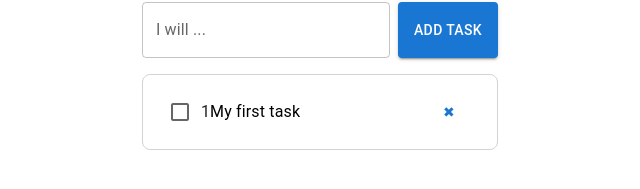
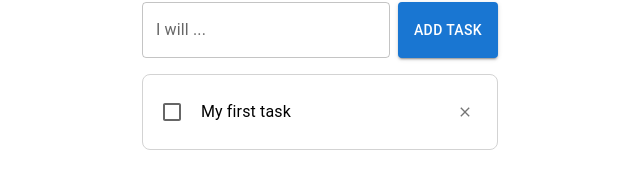
Before and after one commit to bakhtyiar/To-do-list, a React (Create React App) app: page / in a window 1280 px wide. Shown: the part 179-368 px from the top of the page, without its empty margins (320-960 px from the left). Built offline with nearby package versions, Linux system fonts and the light colour scheme.

Commit message:
Added icon to ToDoListItem, and some style fixes

```diff
--- a/package.json
+++ b/package.json
@@ -5,6 +5,7 @@
 	"dependencies": {
 		"@emotion/react": "^11.9.3",
 		"@emotion/styled": "^11.9.3",
+		"@mui/icons-material": "^5.8.4",
 		"@mui/material": "^5.8.5",
 		"@testing-library/jest-dom": "^5.16.4",
 		"@testing-library/react": "^13.3.0",
--- a/src/ToDoBody/ToDoList/ToDoListItem/ToDoListItem.jsx
+++ b/src/ToDoBody/ToDoList/ToDoListItem/ToDoListItem.jsx
@@ -1,9 +1,8 @@
 import { useState } from "react";
 import PropTypes from "prop-types";
-// import "./ToDoListItem.css";
 import Checkbox from '@mui/material/Checkbox';
-import Button from '@mui/material/Button'
-
+import IconButton from '@mui/material/IconButton';
+import CloseIcon from '@mui/icons-material/Close';
 
 export default function ToDoListItem(props) {
 	const [checked, setChecked] = useState(props.checked);
@@ -50,22 +49,18 @@ export default function ToDoListItem(props) {
 				{...checkedProp}
 				onClick={() => checkTask(props.id)}
 				ariaLabel="Check task"
-				style={styles[".input"]}
+				style={styles["checkbox"]}
 			/>
-			<h6 style={styles["h6"]}>
-				{props.id}
-			</h6>
 			<p style={contentStyles}>
 				{props.body}
 			</p>
-			<Button
+			<IconButton
 				ariaLabel="Delete task"
 				type="button"
 				onClick={() => removeTask(props.id)}
-				style={styles[""]}
 			>
-				&#10006;
-			</Button>
+				<CloseIcon sx={{"fontSize": "medium"}}/>
+			</IconButton>
 		</li>
 	);
 }
@@ -86,19 +81,14 @@ const styles = {
 		"display": "flex",
 		"flexDirection": "row",
 		"alignItems": "center",
-		"padding": "16px",
+		"padding": "16px 16px 16px 8px",
 		"marginTop": "16px",
 		"border": "1px solid lightgray",
 		"borderRadius": "8px",
 		"marginRight": "0",
 	},
 	"checkbox": {
-		"margin": "0",
-	},
-	"h6": {
-		"margin": "0",
-		"fontSize": "medium",
-		"fontWeight": "400"
+		"marginRight": "8px",
 	},
 	"p": {
 		"margin": "0",
```
Also changed, not shown: src/ToDoBody/ToDoList/ToDoListItem/ToDoListItem.css (deleted, +0 -35 lines), 1 other file (tests, documents, lock files or other folders).
